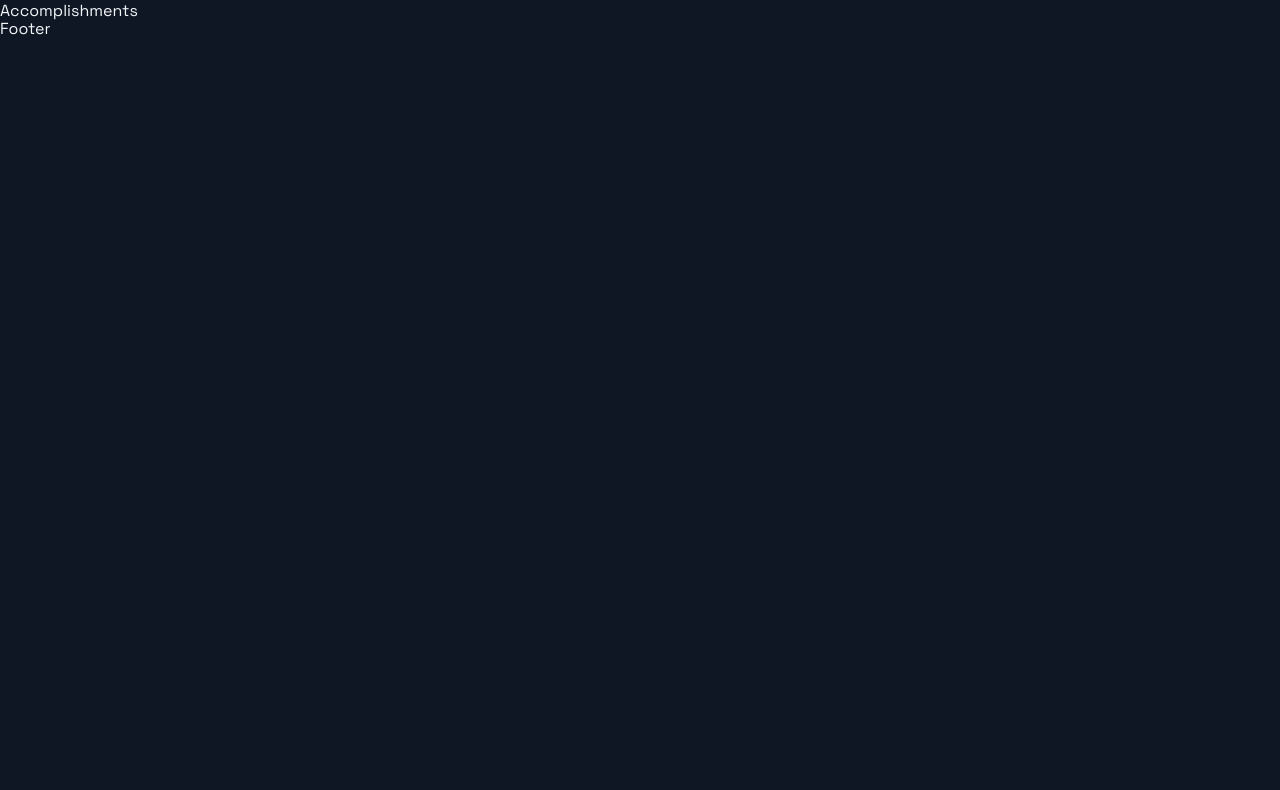
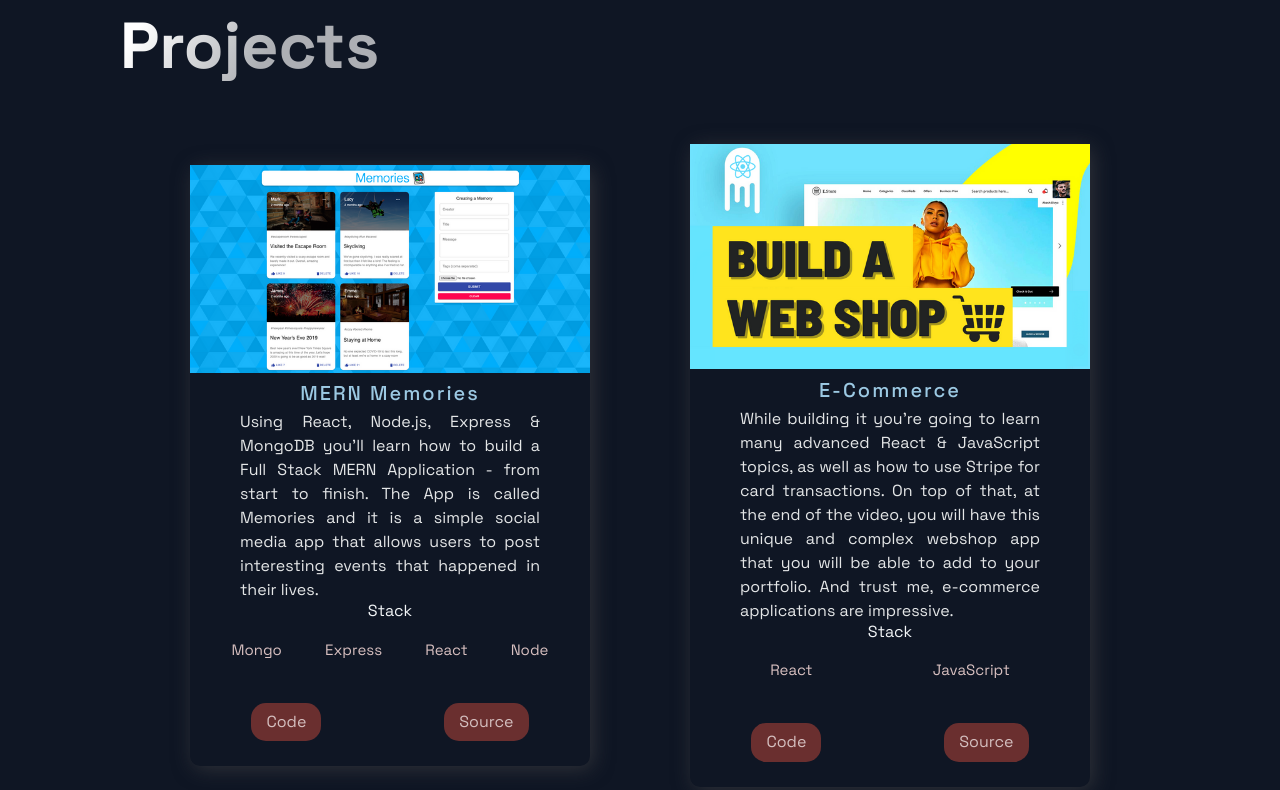
Before and after one commit to joshua-richardson-88/portfolio-site, a Next.js app: page / in a window 1280 px wide. Shown: the part 690-1480 px from the top of the page. Before the commit the page ends 800 px from the top, so only its background shows below. Built offline with nearby package versions, Linux system fonts and the light colour scheme.

Commit message:
Projects section fleshed out

```diff
--- a/src/components/Projects/Projects.js
+++ b/src/components/Projects/Projects.js
@@ -18,6 +18,34 @@
 import { Section, SectionDivider, SectionTitle } from '../../styles/GlobalComponents'
 import { projects } from '../../constants'
 
-const Projects = () => <div>Projects</div>
+const Projects = () => (
+  <Section nopadding id='projects'>
+    <SectionDivider />
+    <SectionTitle main>Projects</SectionTitle>
+    <GridContainer>
+      {projects.map(({ description, id, image, source, tags, title, visit }) => (
+        <BlogCard key={id}>
+          <Img src={image} />
+          <TitleContent>
+            <HeaderThree>{title}</HeaderThree>
+          </TitleContent>
+          <CardInfo>{description}</CardInfo>
+          <div>
+            <TitleContent>Stack</TitleContent>
+            <TagList>
+              {tags.map((tag, index) => (
+                <Tag key={index}>{tag}</Tag>
+              ))}
+            </TagList>
+          </div>
+          <UtilityList>
+            <ExternalLinks href={visit}>Code</ExternalLinks>
+            <ExternalLinks href={source}>Source</ExternalLinks>
+          </UtilityList>
+        </BlogCard>
+      ))}
+    </GridContainer>
+  </Section>
+)
 
 export default Projects
```
